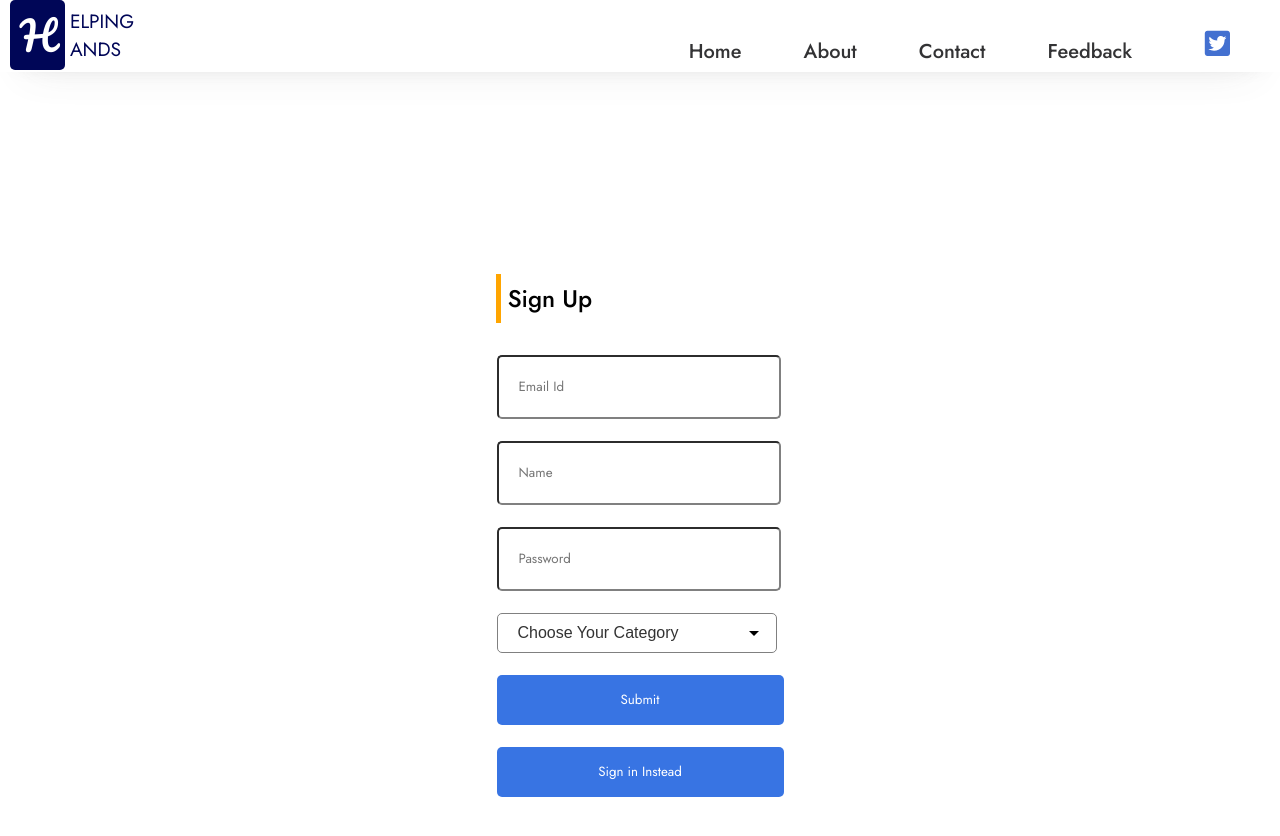
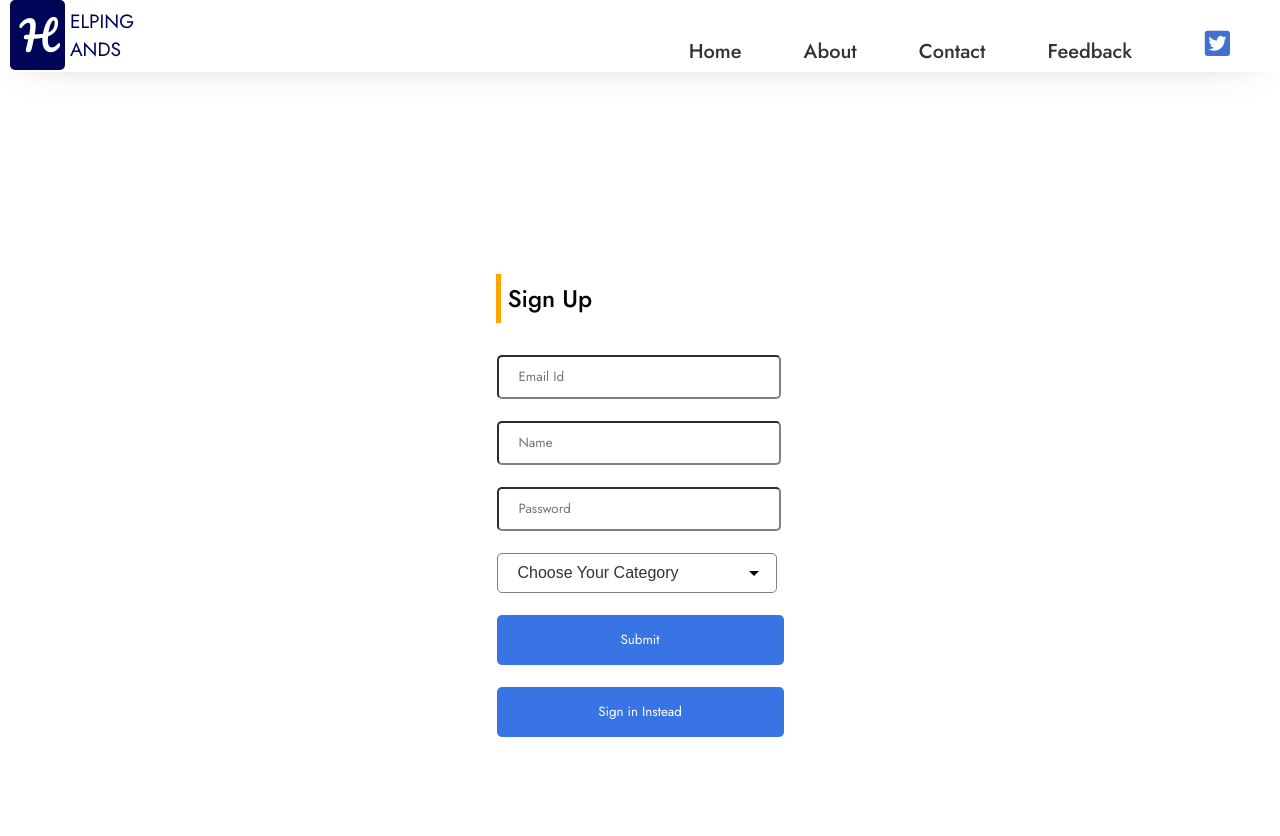
Before and after one commit to sourav-manna/helpinghands, a React (Create React App) app: page /join in a window 1280 px wide. Shown: the top 836 px of the page. After the commit the page ends 800 px from the top, so only its background shows below. Built offline with nearby package versions, Linux system fonts and the light colour scheme.

Commit message:
some minor changes

```diff
--- a/package.json
+++ b/package.json
@@ -2,6 +2,7 @@
   "name": "helpinghands",
   "version": "0.1.0",
   "private": true,
+  "homepage": "https://helpinghands.azurewebsites.net",
   "dependencies": {
     "@testing-library/jest-dom": "^5.16.5",
     "@testing-library/react": "^13.4.0",
--- a/src/components/login/Sty.css
+++ b/src/components/login/Sty.css
@@ -15,7 +15,7 @@
 
 .log input{
     width: 240px;
-    height: 40px;
+    height: 20px;
     padding: 10px;
     padding-left: 20px !important;
     padding-right: 20px !important;
```
